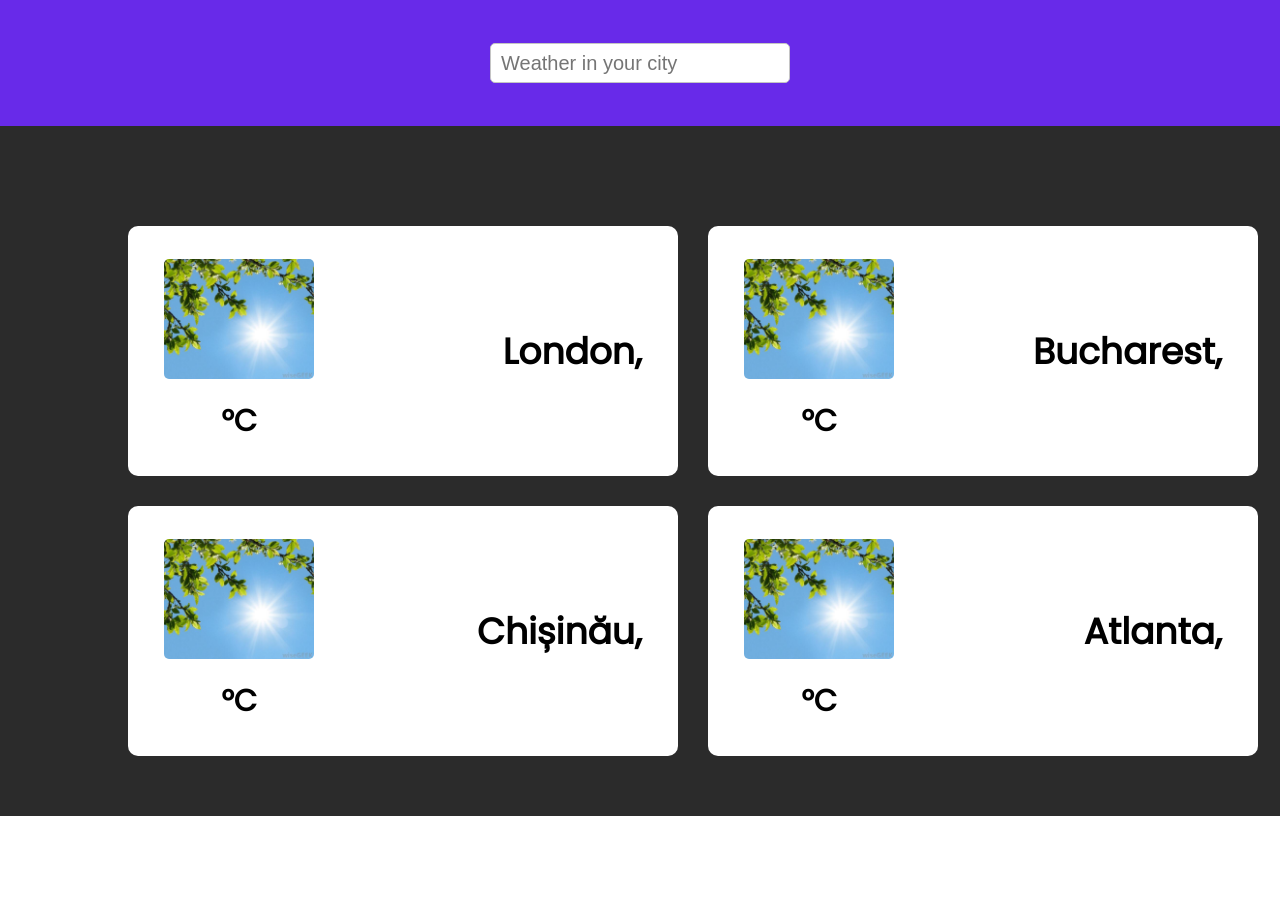
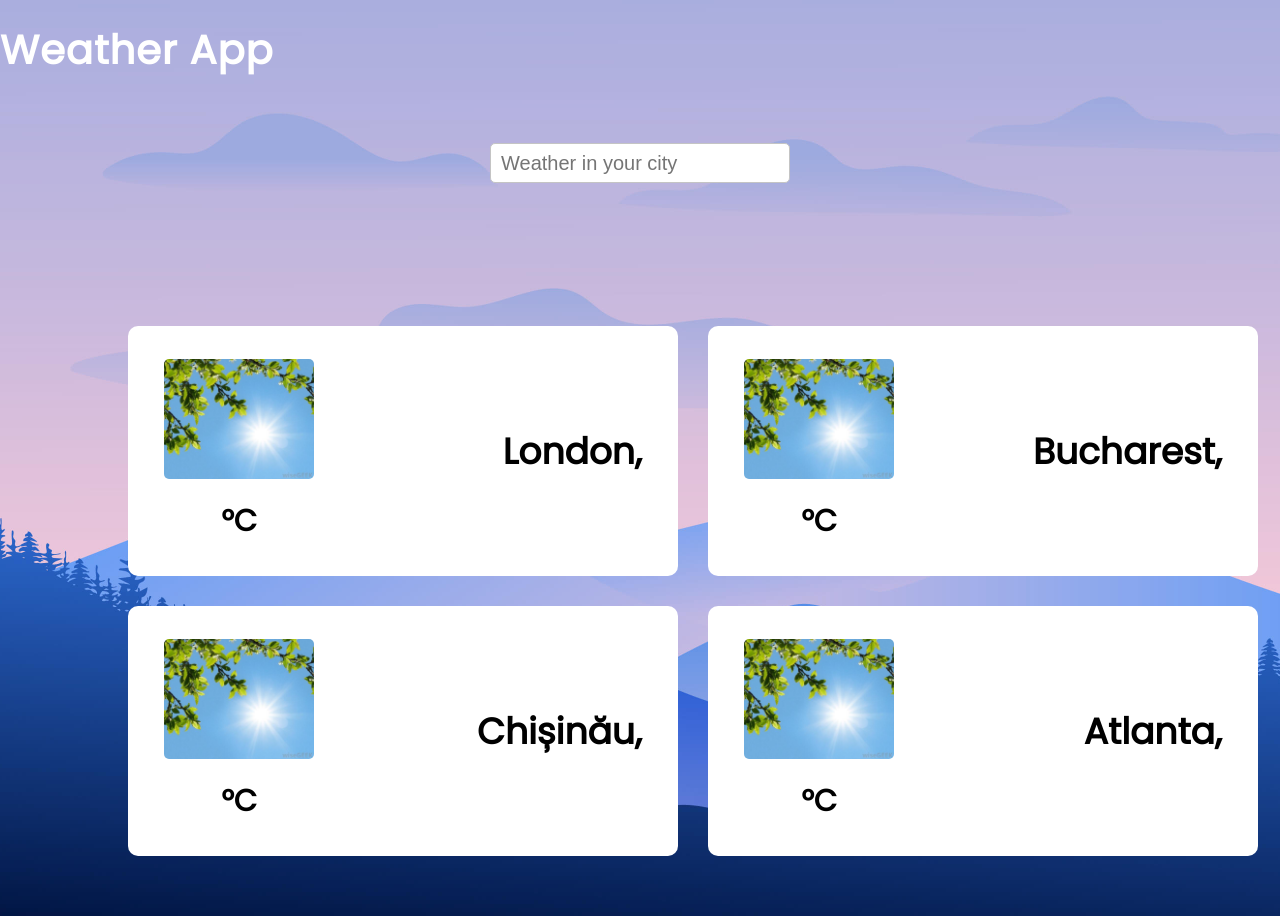
Before and after one commit to tomaCezar1/weather-app, a Gatsby site: page / in a window 1280 px wide. Before the commit the page ends 816 px from the top, so only its background shows below. Built offline with nearby package versions, Linux system fonts and the light colour scheme; Gatsby itself is replaced by a stand-in of ours.

Commit message:
bg image changed

```diff
--- a/src/components/NavBar.tsx
+++ b/src/components/NavBar.tsx
@@ -35,6 +35,7 @@ function NavBar() {
 
   return (
     <>
+      <h1 className="nav-title">Weather App</h1>
       <nav className="navbar">
         <input
           type="text"
--- a/src/styles/_NavBar.scss
+++ b/src/styles/_NavBar.scss
@@ -1,11 +1,17 @@
 .navbar {
   width: 100%;
   height: 126px;
-  background: $purple;
   margin-bottom: 100px;
   display: flex;
   justify-content: center;
   align-items: center;
+}
+
+.nav-title {
+  font-size: 40px;
+  color: $white;
+  padding: 20px 0;
+  letter-spacing: 1px;
 }
 
 .navbar-input {
--- a/src/styles/global.scss
+++ b/src/styles/global.scss
@@ -9,6 +9,11 @@
   box-sizing: border-box;
 }
 
+body {
+  min-height: 100vh;
+  width: 100%;
+}
+
 input {
   outline: none;
   border: none;
--- a/src/styles/layout.scss
+++ b/src/styles/layout.scss
@@ -1,9 +1,10 @@
 @import "./constants.scss";
 
 .layout-container {
-  width: 100vw;
+  width: 100%;
   height: 100%;
-  background: $bgColor;
+  background: url("../images/bgImage.jpg") center center no-repeat;
+  background-size: cover;
   font-family: $font;
   color: $black;
   font-size: 20px;
```
Also changed, not shown: src/images/bgImage.jpg (added), 1 other file.
